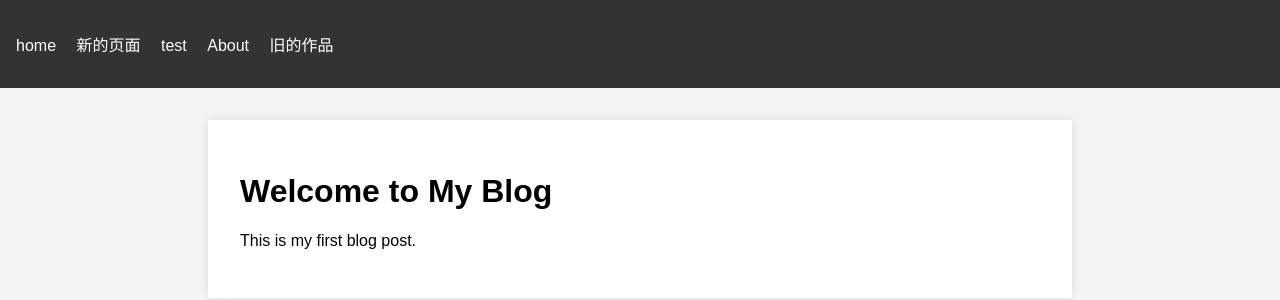
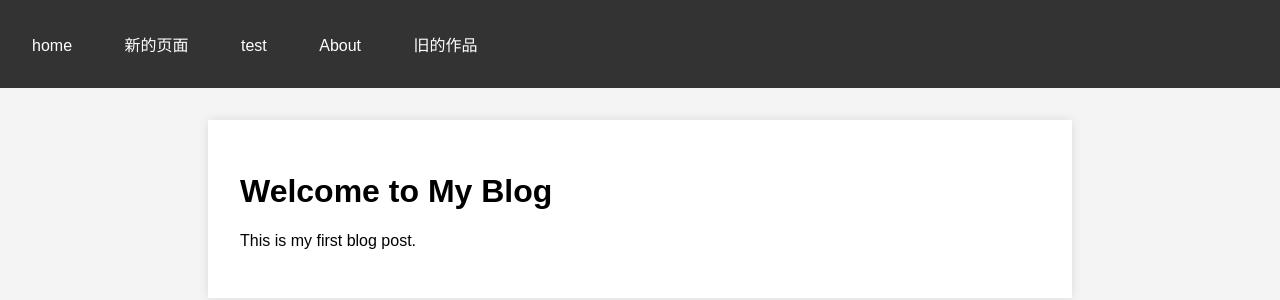
Before and after one commit to yihngwan/yihngwan.github.io, a Jekyll site: the page built from index.md, in a window 1280 px wide. Shown: the top 300 px of the page. Built offline with Jekyll 4.4.1, drawn with Linux system fonts in a browser that asks for light colours; our own code applies the rules of GitHub Pages for plain Markdown files.

Commit message:
update default layout

```diff
--- a/_layouts/default.html
+++ b/_layouts/default.html
@@ -26,11 +26,25 @@
     nav ul li a {
       color: #fff;
       text-decoration: none;
+      padding: 0.5em 1em;
+      transition: background-color 0.3s;
+    }
+    nav ul li a:hover {
+      background-color: #555;
+    }
+    nav ul li a.active {
+      background-color: #007bff;
+      font-weight: bold;
     }
     .container {
       display: flex;
     }
-
+    .sidebar {
+      width: 200px;
+      background-color: #f4f4f4;
+      padding: 1em;
+      box-shadow: 0 0 10px rgba(0, 0, 0, 0.1);
+    }
     .content {
       flex: 1;
       padding: 2em;
@@ -45,11 +59,13 @@
   <nav>
     <ul>
       {% for link in site.nav_links %}
-        <li><a href="{{ link.url }}">{{ link.title }}</a></li>
+        <li><a href="{{ link.url }}" class="{% if page.url == link.url %}active{% endif %}">{{ link.title }}</a></li>
       {% endfor %}
+      {% if site.auto_pages.enabled %}
+        <li><a href="/pages" class="{% if page.url == '/pages' %}active{% endif %}">{{ site.auto_pages.title }}</a></li>
+      {% endif %}
     </ul>
   </nav>
-  <div class="container">
     <main class="content">
       {{ content }}
     </main>
```
